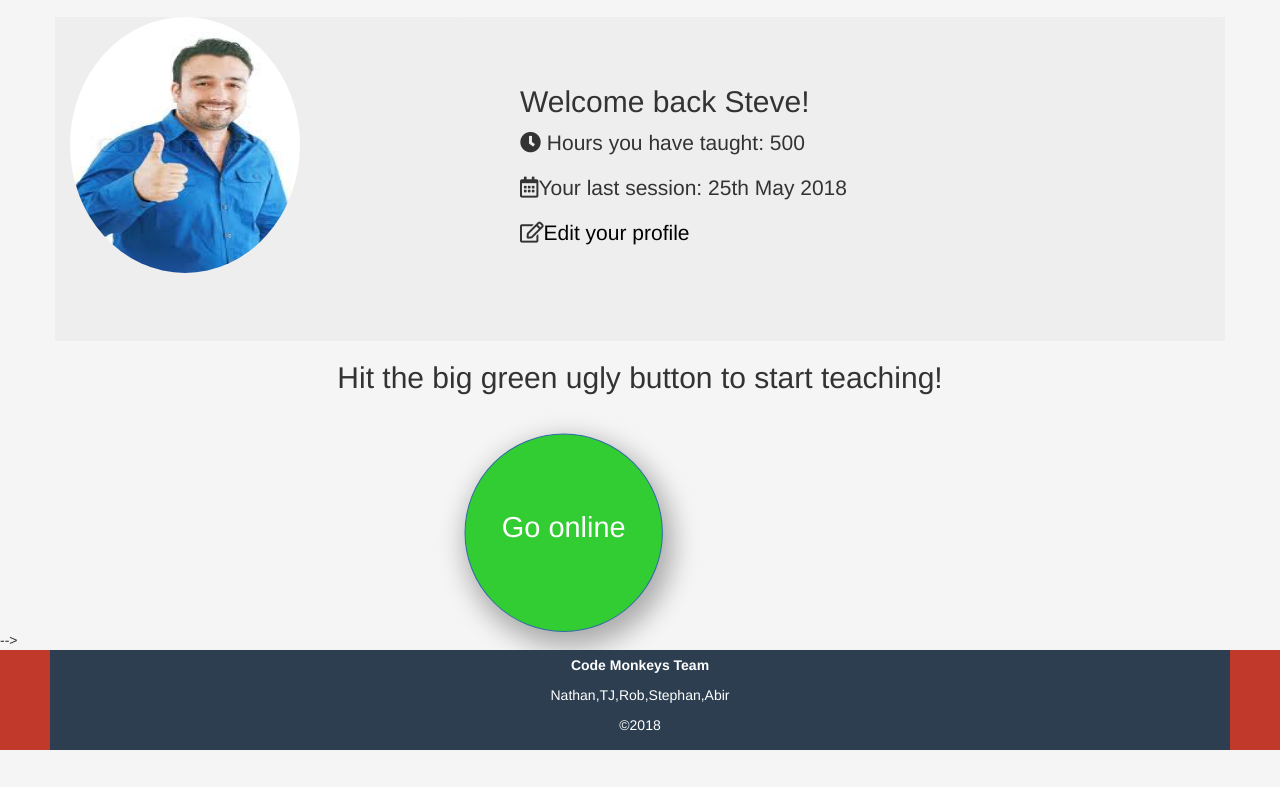
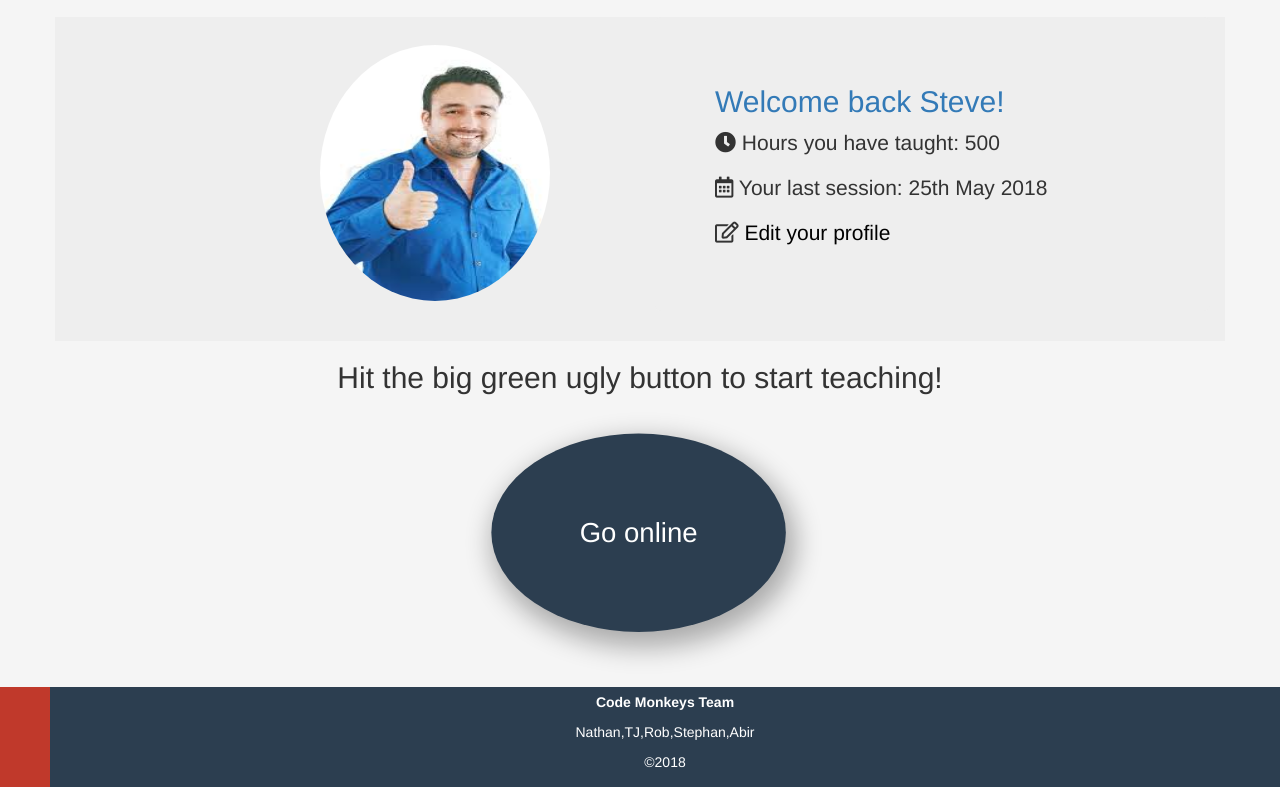
Before and after one commit to code-monkeys-rmit/frontEnd, a plain HTML site: page TutorPortal/TutorPortal.html in a window 1280 px wide. Shown: the part 53-840 px from the top of the page. Before the commit the page ends 803 px from the top, so only its background shows below. Drawn offline with nearby package versions, Linux system fonts and the light colour scheme; a script that the page names is missing.

Commit message:
new update

```diff
--- a/TutorPortal/TutorPortal.html
+++ b/TutorPortal/TutorPortal.html
@@ -54,20 +54,20 @@
              <div class="container" id="headCont">
 
               <div class="row">
-                <div class="col-sm-4">
-                  <div class="rounded">
-                  <img class="img-responsive" src="../media/guy.jpg">
+                <div class="col-sm-6">
+                  <div id="imgTutor" class="rounded">
+                  <img  class="img-responsive" src="../media/guy.jpg">
                 </div>
                 </div><!--End of col-->
 
 
-              <div class="col-sm-8">
+              <div class="col-sm-6">
                 <div class="dummyTxt">
                   <div class="jumbotron">
-                      <h2>Welcome back Steve!</h2>
+                      <h2 class="text-primary">Welcome back Steve!</h2>
                     <p><span><i class="fa fa-clock"></i></span> Hours you have taught: 500</p>
-                    <p><span><i class="far fa-calendar-alt"></span></i>Your last session: 25th May 2018</p>
-                    <p><span><i class="far fa-edit"></span></i><a style="color: black">Edit your profile</a></p>
+                    <p><span><i class="far fa-calendar-alt"></span></i> Your last session: 25th May 2018</p>
+                    <p><span><i class="far fa-edit"></span></i><a style="color: black"> Edit your profile</a></p>
 
                   </div>
                 </div>
@@ -90,18 +90,18 @@
 
       <!-- Small modal -->
       <div class="container" id="ButnCont">
-          <button type="button" onclick="style.display = 'none'" class="btn btn-primary pulse" id="bigButn" data-toggle="modal" data-target=".bd-example-modal-sm"><p id="btnText">Go online</p></button>
+          <button type="button" onclick="style.display = 'none'" class="btn btn-primary pulse" id="bigButn" data-toggle="modal" data-target=".bd-example-modal-sm">Go online</button>
 
           <!-- <div class="modal fade bd-example-modal-sm" tabindex="-1" role="dialog" aria-labelledby="mySmallModalLabel" aria-hidden="true">
             <div class="modal-dialog modal-sm">
               <div class="modal-content">
                 Searching for students needing your help!
                 <div class="loader">
-                  <!--JS animation-->
+                  JS animation-->
                 </div>
               </div>
             </div>
-          </div> -->
+          </div>
       </div> <!--End of ButnCont-->
 
       <!-- Modal
--- a/css.css
+++ b/css.css
@@ -16,8 +16,8 @@ footer {
     color: white;
     background-color: #2C3E50;
     border-left: 50px solid #C0392B;
-    border-right: 50px solid #C0392B;
-    transition: all 1.5s;
+/*    border-right: 50px solid #C0392B;
+*/    transition: all 1.5s;
     padding: 5px;
     text-align: center;
 }
@@ -257,14 +257,16 @@ textarea {
     border-radius: 70%;
     padding: 20px;
     box-shadow: 5px 10px 25px 5px rgba(0,0,0,0.3);
-    background-color: limegreen;
-    margin-left: 35%;
+    background-color: #2C3E50;
+    margin-left: 37.5%;
+    margin-right: 37.5%;
     margin-top: 03%;
-    width: 15vw;
+    border: 25px;
+    margin-bottom: 5%;
+    width: 25%;
     height: 15vw;
-
-
-
+    font-size: 20pt;
+    color: white;
 
 }
 
@@ -345,6 +347,8 @@ article img{
     border-radius: 50%;
     height: 20vw;
     width: 18vw;
+    margin-left: 45%;
+    margin-top: 5%;
 }
 
 a {
```
